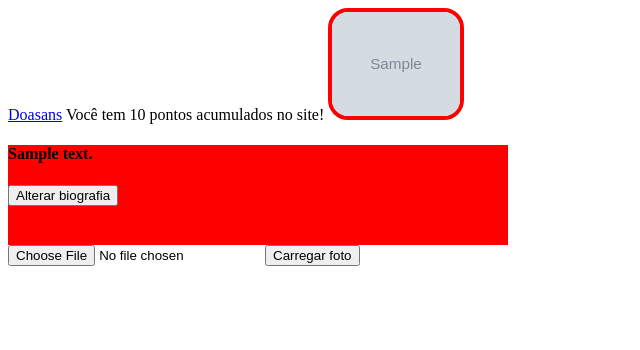
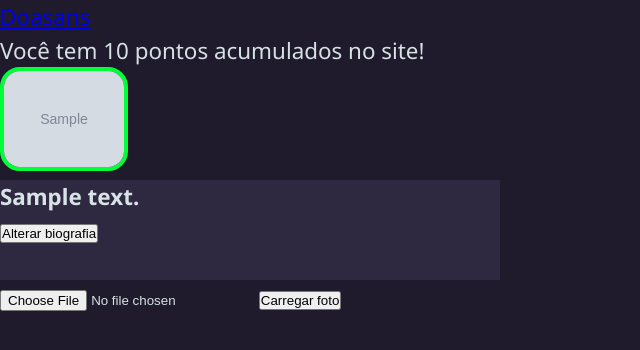
Before and after one commit to Anti-guaraitubense/pi_opet, a PHP site: page /minhaconta.php in a window 1280 px wide. Shown: the top 350 px of the page, without its empty margins (0-640 px from the left). Run offline with PHP 8.4, Linux system fonts and the light colour scheme; the visitor is signed in with stand-in values (Sample User, id 1); tables that the repository leaves empty hold one stand-in row (values such as "Sample post"); grey boxes marked "Sample" are stand-in pictures.

Commit message:
ajuste menu e na pag minha conta

```diff
--- a/css/minhaconta.css
+++ b/css/minhaconta.css
@@ -1,14 +1,35 @@
 @import url('https://fonts.googleapis.com/css2?family=Noto+Sans:wght@400;700&display=swap');
+*,
+*::before,
+*::after{
+	margin: 0;
+	padding: 0;
+	box-sizing: border-box;
+}
 
-.body{
-    font-family: 'Noto Sans', sans-serif;
+:root{
+	--body-font-color: #f0ffffde;
+	--light-color: #fff;
+	--dark-color: #2f2841;
+	--dark-color-lighter: #514869;
+	--section-background-color: #201b2c;
+}
+
+body{
+	font-size: 1.4rem;
+	font-family: 'Noto Sans', sans-serif;
+	font-weight: 400;
+	color: var(--body-font-color);
+	line-height: 1.5;
+	background: #201b2c;
+
 }
 
 .bio-box{
 
     width: 500px;
     height: 100px;
-    background-color: red;
+    background-color: #2f2841;
     word-break: break-all;
 }
 
@@ -16,5 +37,9 @@
     width: 10vw;
     height: 13vh;
     border-radius: 20px;
-    border: 4px solid red;
+    border: 4px solid rgb(0, 255, 55);
 }
+
+.texto{
+    color: var(--body-font-color);
+}
--- a/minhaconta.php
+++ b/minhaconta.php
@@ -35,7 +35,7 @@
 <body onload="evitar_dados_reload()";>
     <a href="index.php">Doasans</a>
     <?php
-        echo "Você tem $info[score_user] pontos acumulados no site!";
+        echo "<div class='texto'>Você tem $info[score_user] pontos acumulados no site!</div>";
         ?>
             <img class="pfp" src="<?php echo $info_foto['url_foto'] ?>">
         <?php
@@ -53,7 +53,7 @@
                 else{
                     ?>
                         <h4>
-                            <?php echo "$info_bio[user_bio]"; ?>
+                            <?php echo "<div class='texto'>$info_bio[user_bio]</div>"; ?>
                         </h4>
                         <button class="change-bio" name="change-bio">Alterar biografia</button>
                     <?php
```
Also changed, not shown: index.php (+21 -23 lines).
